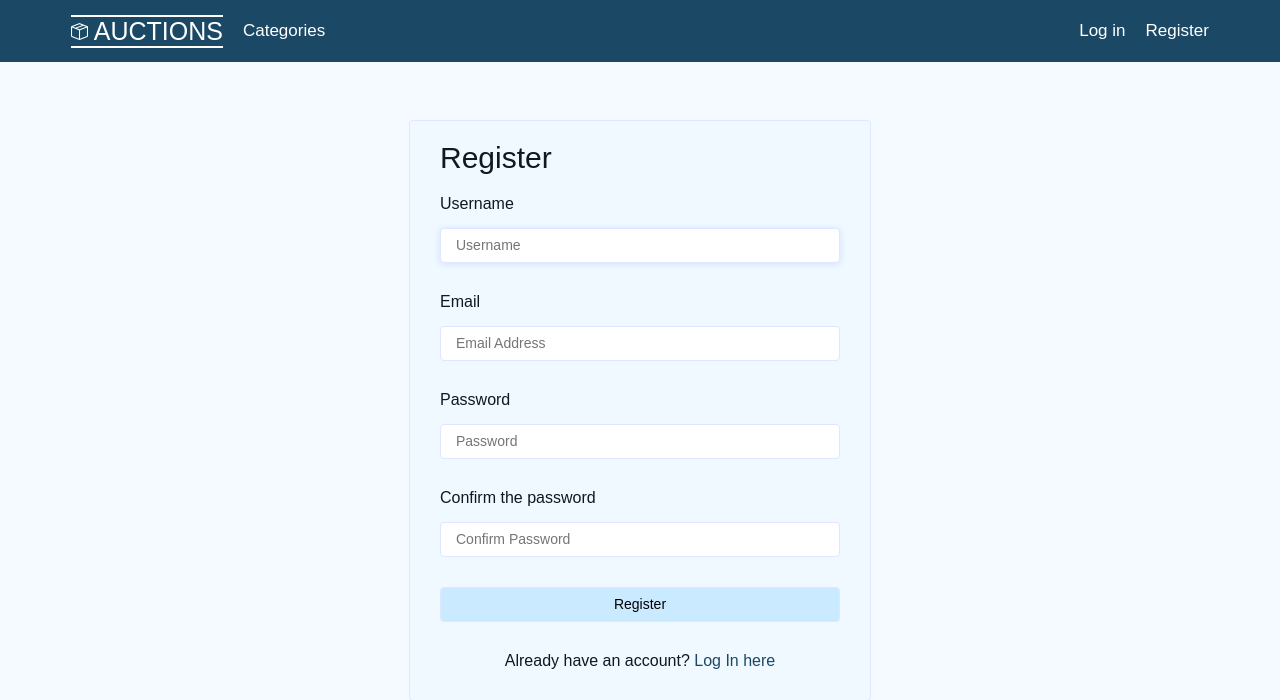
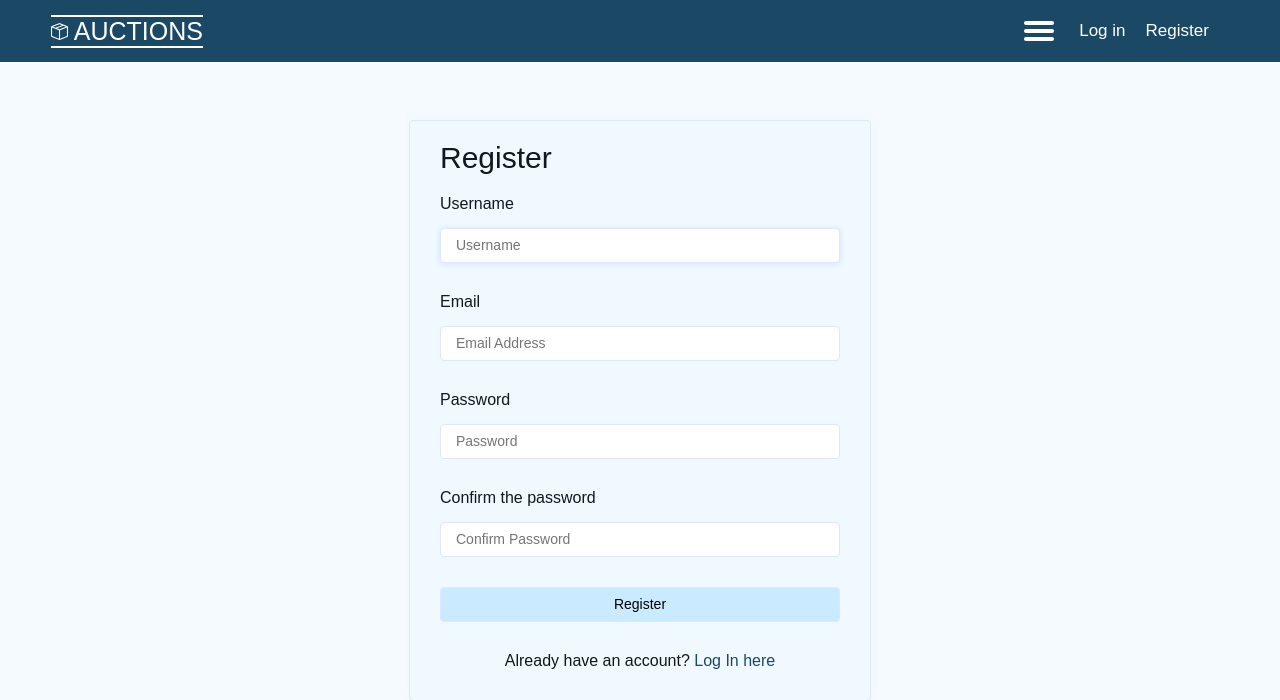
Before and after one commit to DIVIgor/auctions-box, a Django app: page /account/register in a window 1280 px wide. Shown: the top 700 px of the page. Run offline with Django 3.2, Linux system fonts and the light colour scheme.

Commit message:
Improved navbar styling for mobile devices.

```diff
--- a/static/auctions/styles.css
+++ b/static/auctions/styles.css
@@ -14,6 +14,7 @@ body {
 .header {
     display: flex;
     /* background-color: #607196; */
+    flex-direction: row;
     background-color: #1B4965;
     align-items: center;
     padding: 6px 4%;
@@ -21,6 +22,124 @@ body {
     text-align: justify;
     font-size: 17px;
 }
+.nav {
+    display: flex;
+    flex-direction: row;
+    flex-grow: 1;
+    flex-wrap: wrap;
+    padding: 0;
+    align-items: center;
+    /* min-width: 1080px; */
+    position: relative;
+    text-align: justify;
+    list-style: none;
+    float: left;
+    /* justify-content: space-between; */
+}
+.nav-item {
+    padding-left: 20px;
+    overflow: hidden;
+}
+
+.nav-button-container {
+    display: none;
+    height: 100%;
+    width: 30px;
+    cursor: pointer;
+    flex-direction: column;
+    justify-content: center;
+    align-items: center;
+}
+#nav-toggle {
+    display: none;
+}
+.nav-button,
+.nav-button::before,
+.nav-button::after {
+    display: block;
+    background-color: white;
+    position: absolute;
+    height: 4px;
+    width: 30px;
+    transition: transform 150ms cubic-bezier(0.23, 1, 0.320, 1);
+    border-radius: 2px;
+}
+.nav-button::before {
+    content: '';
+    margin-top: -8px;
+}
+.nav-button::after {
+    content: '';
+    margin-top: 8px;
+}
+#nav-toggle:checked + .nav-button-container .nav-button::before {
+    margin-top: 0px;
+    transform: rotate(405deg);
+}
+#nav-toggle:checked + .nav-button-container .nav-button {
+    background: #1B4965;
+}
+#nav-toggle:checked + .nav-button-container .nav-button::after {
+    margin-top: 0px;
+    transform: rotate(-405deg);
+}
+.right-nav {
+    display: contents;
+}
+
+@media
+(max-width: 320px),
+(max-width: 700px),
+(max-width: 1300px) {
+    .header{
+        justify-content: space-between;
+    }
+    .nav-button-container {
+        display: flex;
+    }
+    .right-nav {
+        display: flex;
+        align-items: center;
+    }
+    .signed-in-info {
+        padding-left: 5px;
+    }
+    .nav {
+        position: absolute;
+        top: 0;
+        left: 0;
+        flex-direction: column;
+        margin-top: 50px;
+        width: 100%;
+        justify-content: center;
+        align-items: center;
+    }
+    #nav-toggle ~ .nav li {
+        height: 0;
+        margin: 0;
+        padding: 0;
+        border: 0;
+        transition: height 150ms cubic-bezier(0.23, 1, 0.320, 1);
+    }
+    #nav-toggle:checked ~ .nav li {
+        border-bottom: 1px solid #dfe6ff;
+        height: 1em;
+        padding: 0.5em;
+        transition: height 150ms cubic-bezier(0.23, 1, 0.320, 1);
+    }
+    .nav > li {
+        display: flex;
+        justify-content: center;
+        margin: 0;
+        padding: 0.5em 0;
+        width: 100%;
+        background-color: #1B4965;
+    }
+    .nav > li:not(:last-child) {
+        border-bottom: 1px solid #dfe6ff;
+    }
+}
+
 .footer {
     height: 75px;
     width: 100%;
@@ -39,21 +158,6 @@ button {
     font-family: Arial, Helvetica, sans-serif;
     font-size: 15px;
     font-weight: bold;
-}
-.nav {
-    display: flex;
-    flex-grow: 1;
-    flex-wrap: wrap;
-    padding: 0;
-    align-items: center;
-    /* min-width: 1080px; */
-    position: relative;
-    text-align: justify;
-    list-style: none;
-    float: left;
-}
-.nav-item {
-    padding-left: 20px;
 }
 .logo {
     font-size: 25px;
--- a/templates/layout.html
+++ b/templates/layout.html
@@ -9,8 +9,6 @@
     </head>
     <body>
         <div class="header">
-            <ul class="nav">
-                <li class="nav-item">
             <div class="logo">
                 <a class="nav-link" href="{% url 'auctions:index' %}">
                     <svg xmlns="http://www.w3.org/2000/svg" width="17" height="17" fill="currentColor" class="bi bi-box-seam" viewBox="0 0 16 16">
@@ -19,11 +17,12 @@
                     AUCTIONS
                 </a>
             </div>
-                </li>
-                {% comment %} change to closed listings or something {% endcomment %}
-                {% comment %} <li class="nav-item">
-                    <a class="nav-link" href="{% url 'auctions:index' %}">Active Listings</a>
-                </li> {% endcomment %}
+            <div class="right-nav">
+                <input id="nav-toggle" type="checkbox" />
+                <label class="nav-button-container" for="nav-toggle">
+                    <div class="nav-button"></div>
+                </label>
+                <ul class="nav">
                     <li class="nav-item">
                         <a class="nav-link" href="{% url 'auctions:categories' %}">Categories</a>
                     </li>
@@ -60,6 +59,7 @@
                     {% endif %}
                 </ul>
             </div>
+        </div>
 
         <div class="body">
             {% block body %}{% endblock body %}
```
Lines whose indentation alone changed are shown as unchanged.
